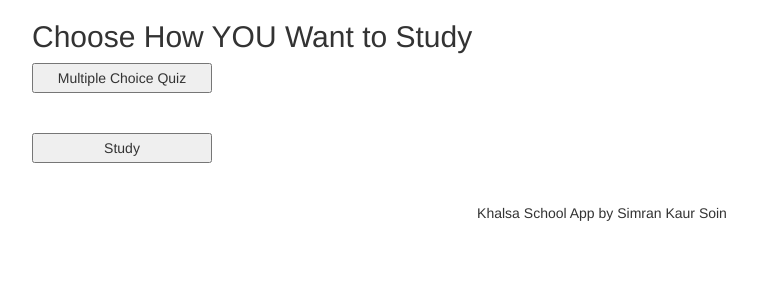
After one commit to simrankaursoin/GurmukhiWordTest, a Flask app: page /choose_function in a window 1280 px wide. The commit adds this page. Shown: the top 300 px of the page, without its empty margins (38-795 px from the left). Run offline with Flask 2, Linux system fonts and the light colour scheme; some libraries are stand-ins or nearby versions.

Commit message:
Add study function

```diff
--- a/app.py
+++ b/app.py
@@ -47,7 +47,20 @@ def set_session():
         make_lists(list_of_words, list_of_definitions)
         #makes list_of_words and list_of_definitions according to the list the user has selected
         #these lists allow for easier access and editing based on user progress
-        return redirect(url_for("quiz"), 303)
+        return redirect(url_for("choose_function"), 303)
+
+@app.route("/study", methods=["GET", "POST"])
+def study():
+    global name_of_collection
+    all_words=[]
+    for item in db[name_of_collection].find():
+        all_words.append(item)
+    return render_template("study.html", all_words=all_words)
+
+@app.route("/choose_function", methods=["GET", "POST"])
+def choose_function():
+    if request.method == "GET":
+        return render_template("choose_function.html")
 
 @app.route("/quiz", methods=["GET", "POST"])
 def quiz():
--- /dev/null
+++ b/templates/choose_function.html
@@ -0,0 +1,15 @@
+{% extends "_base.html" %}
+{% block title %}What do you want to do?{% endblock %}
+
+{% block content %}
+<body>
+<h2> Choose How YOU Want to Study </h2>
+<form action="/quiz" method="GET">
+<button style="height:30px;width:180px" name="quiz" type="submit" value="Enter">Multiple Choice Quiz</button>
+</form>
+<br> </br>
+<form action="/study" method="GET">
+<button style="height:30px;width:180px" name="study" type="submit" value="Enter">Study</button>
+</form>
+</body>
+{% endblock %}
--- a/templates/homepage.html
+++ b/templates/homepage.html
@@ -5,7 +5,7 @@
 <body>
 <center><h1> Welcome to the Gurmukhi Quiz App! </h1> </center>
 <form action="/setsession" method="GET">
-<button style="height:30px;width:120px" name="quiz" type="submit" value="Enter">Quiz Me!</button>
+<button style="height:30px;width:200px" name="choose_list" type="submit" value="Enter">Choose Vocabulary List</button>
 </form>
 </body>
 
```
Also changed, not shown: templates/study.html (added, +31 -0 lines), word_list3.csv (added, +16 -0 lines).
